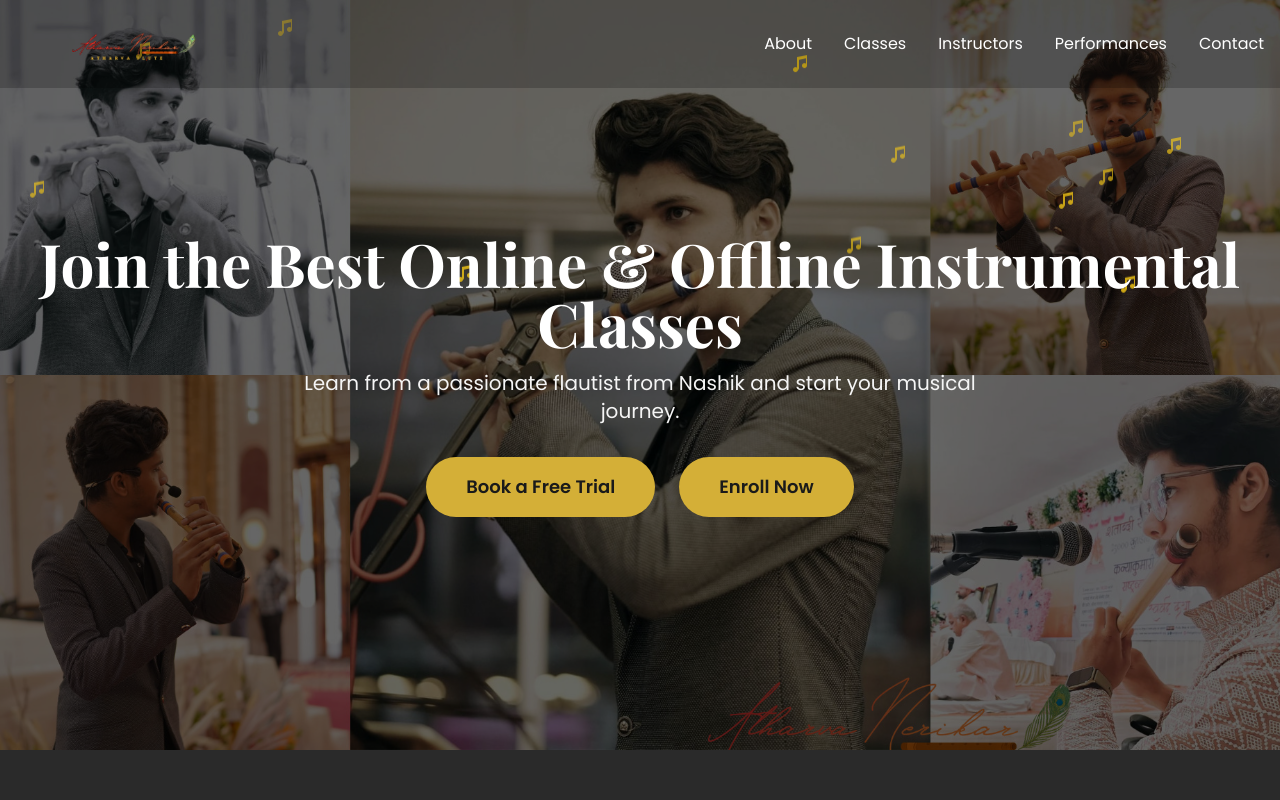
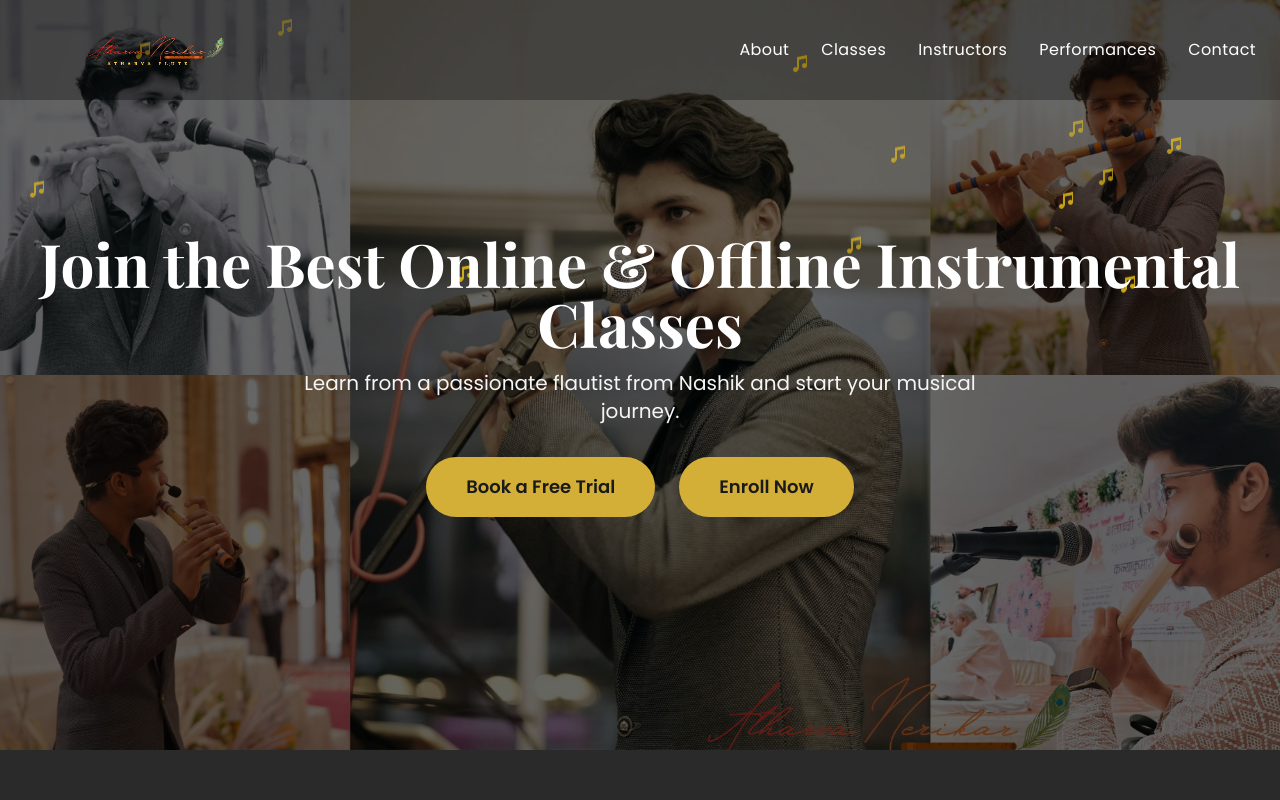
Before and after one commit to Harsh-a1213/Atharva-Flute, a React (Vite) app: page / in a window 1280 px wide. Shown: the top 800 px of the page. Built offline with nearby package versions, Linux system fonts and the light colour scheme.

Commit message:
Update Logo in proper size

```diff
--- a/components/Header.tsx
+++ b/components/Header.tsx
@@ -1,6 +1,6 @@
 // components/Header.tsx
 import React, { useEffect, useState } from "react";
-import Logo from "./assets/Logo.png"; // <-- exact, case-sensitive path
+import Logo from "./assets/Logo.png";
 
 const navLinks = [
   { href: "#about", label: "About" },
@@ -14,7 +14,13 @@ const Header: React.FC = () => {
   const [isOpen, setIsOpen] = useState(false);
   const [isScrolled, setIsScrolled] = useState(false);
 
-  // Prevent body scroll when mobile menu is open
+  useEffect(() => {
+    const onScroll = () => setIsScrolled(window.scrollY > 10);
+    window.addEventListener("scroll", onScroll, { passive: true });
+    onScroll();
+    return () => window.removeEventListener("scroll", onScroll);
+  }, []);
+
   useEffect(() => {
     document.body.style.overflow = isOpen ? "hidden" : "";
     return () => {
@@ -22,102 +28,64 @@ const Header: React.FC = () => {
     };
   }, [isOpen]);
 
-  // Close mobile menu on Escape
-  useEffect(() => {
-    const onKey = (e: KeyboardEvent) => {
-      if (e.key === "Escape") setIsOpen(false);
-    };
-    window.addEventListener("keydown", onKey);
-    return () => window.removeEventListener("keydown", onKey);
-  }, []);
-
-  // Sticky header
-  useEffect(() => {
-    const onScroll = () => setIsScrolled(window.scrollY > 10);
-    window.addEventListener("scroll", onScroll, { passive: true });
-    onScroll();
-    return () => window.removeEventListener("scroll", onScroll);
-  }, []);
-
-  // Close mobile menu when resizing to desktop
-  useEffect(() => {
-    const onResize = () => {
-      if (window.innerWidth >= 768) setIsOpen(false);
-    };
-    window.addEventListener("resize", onResize);
-    return () => window.removeEventListener("resize", onResize);
-  }, []);
-
   return (
     <header
       className={`fixed top-0 left-0 w-full z-50 transition-all duration-300 ${
-        isScrolled ? "backdrop-blur-lg bg-black/60 shadow-md" : "bg-black/20"
+        isScrolled
+          ? "bg-black/60 backdrop-blur-lg shadow-md"
+          : "bg-black/30"
+      }`}
+    >
+      {/* MAIN BAR */}
+      <div className="max-w-screen-xl mx-auto px-6 py-3 flex items-center justify-between">
 
-      }`}
-      role="banner"
-    >
-      <div className="max-w-screen-xl mx-auto px-4 min-h-[88px] flex items-center justify-between">
-
-        {/* Logo */}
+        {/* LOGO */}
         <a
           href="#hero"
-            className="hidden md:flex items-center space-x-8 translate-y-[1px]"
-            aria-label="Go to top / hero"
+          aria-label="Athrva Flute Home"
+          className="flex items-center"
         >
-          <picture>
           <img
             src={Logo}
-              alt="Atharva Flute Logo"
+            alt="Athrva Flute Logo"
             className="
-                max-h-[56px]
-                md:max-h-[64px]
-                lg:max-h-[68px]
+              max-h-[64px]
+              md:max-h-[70px]
+              lg:max-h-[76px]
               w-auto
               object-contain
               contrast-125
               brightness-110
-                translate-y-[1px]
+              select-none
             "
-              width={240}
-              height={80}
-              loading="eager"
-              decoding="async"
+            draggable={false}
           />
-          </picture>
         </a>
 
-        {/* Desktop Nav */}
-        <nav
-          className="hidden md:flex items-center space-x-8"
-          role="navigation"
-          aria-label="Primary"
-        >
+        {/* DESKTOP NAV */}
+        <nav className="hidden md:flex items-center gap-8">
           {navLinks.map((link) => (
             <a
               key={link.href}
               href={link.href}
-              className="text-white hover:text-yellow-400 transition-colors duration-200 font-medium"
+              className="text-white font-medium tracking-wide hover:text-yellow-400 transition-colors"
             >
               {link.label}
             </a>
           ))}
         </nav>
 
-        {/* Mobile Hamburger */}
-        <div className="md:hidden">
+        {/* MOBILE BUTTON */}
         <button
-            onClick={() => setIsOpen((s) => !s)}
-            className="text-white p-2 rounded focus:outline-none focus:ring-2 focus:ring-yellow-400"
-            aria-expanded={isOpen}
-            aria-controls="mobile-nav"
-            aria-label={isOpen ? "Close menu" : "Open menu"}
+          onClick={() => setIsOpen((v) => !v)}
+          className="md:hidden text-white p-2 focus:outline-none"
+          aria-label="Toggle Menu"
         >
           <svg
-              className="w-6 h-6"
+            className="w-7 h-7"
             fill="none"
             stroke="currentColor"
             viewBox="0 0 24 24"
-              aria-hidden="true"
           >
             {isOpen ? (
               <path
@@ -137,34 +105,24 @@ const Header: React.FC = () => {
           </svg>
         </button>
       </div>
-      </div>
 
-      {/* Mobile Nav — slides down */}
+      {/* MOBILE MENU */}
       <div
-        id="mobile-nav"
-        className={`md:hidden w-full bg-black/90 backdrop-blur-md absolute left-0 z-40 transition-transform duration-300 origin-top ${
-          isOpen ? "transform scale-y-100" : "transform scale-y-0 pointer-events-none"
-        }`}
-        style={{ transformOrigin: "top" }}
-        aria-hidden={!isOpen}
+        className={`md:hidden overflow-hidden transition-all duration-300 ${
+          isOpen ? "max-h-[400px]" : "max-h-0"
+        } bg-black/90 backdrop-blur-md`}
       >
-        <div className="max-w-screen-xl mx-auto px-6 py-6 flex flex-col items-center space-y-4">
+        <div className="flex flex-col items-center py-6 space-y-4">
           {navLinks.map((link) => (
             <a
               key={link.href}
               href={link.href}
               onClick={() => setIsOpen(false)}
-              className="text-white hover:text-yellow-400 transition-colors duration-200 w-full text-center py-2 rounded"
+              className="text-white text-lg hover:text-yellow-400 transition"
             >
               {link.label}
             </a>
           ))}
-          <button
-            onClick={() => setIsOpen(false)}
-            className="mt-2 px-6 py-2 bg-yellow-500 text-black font-semibold rounded-full hover:bg-yellow-400 transition"
-          >
-            Close
-          </button>
         </div>
       </div>
     </header>
```
Lines whose indentation alone changed are shown as unchanged.
